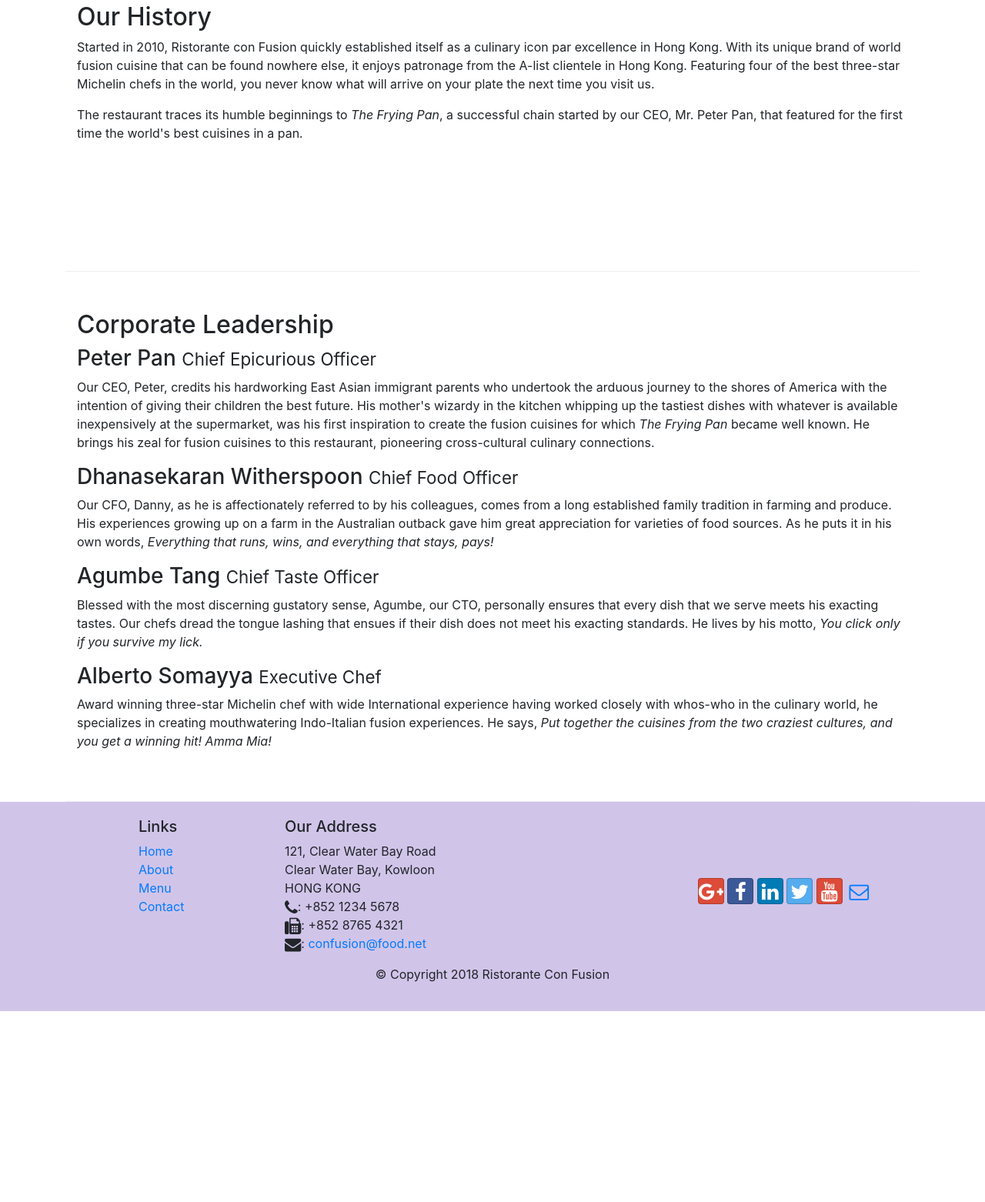
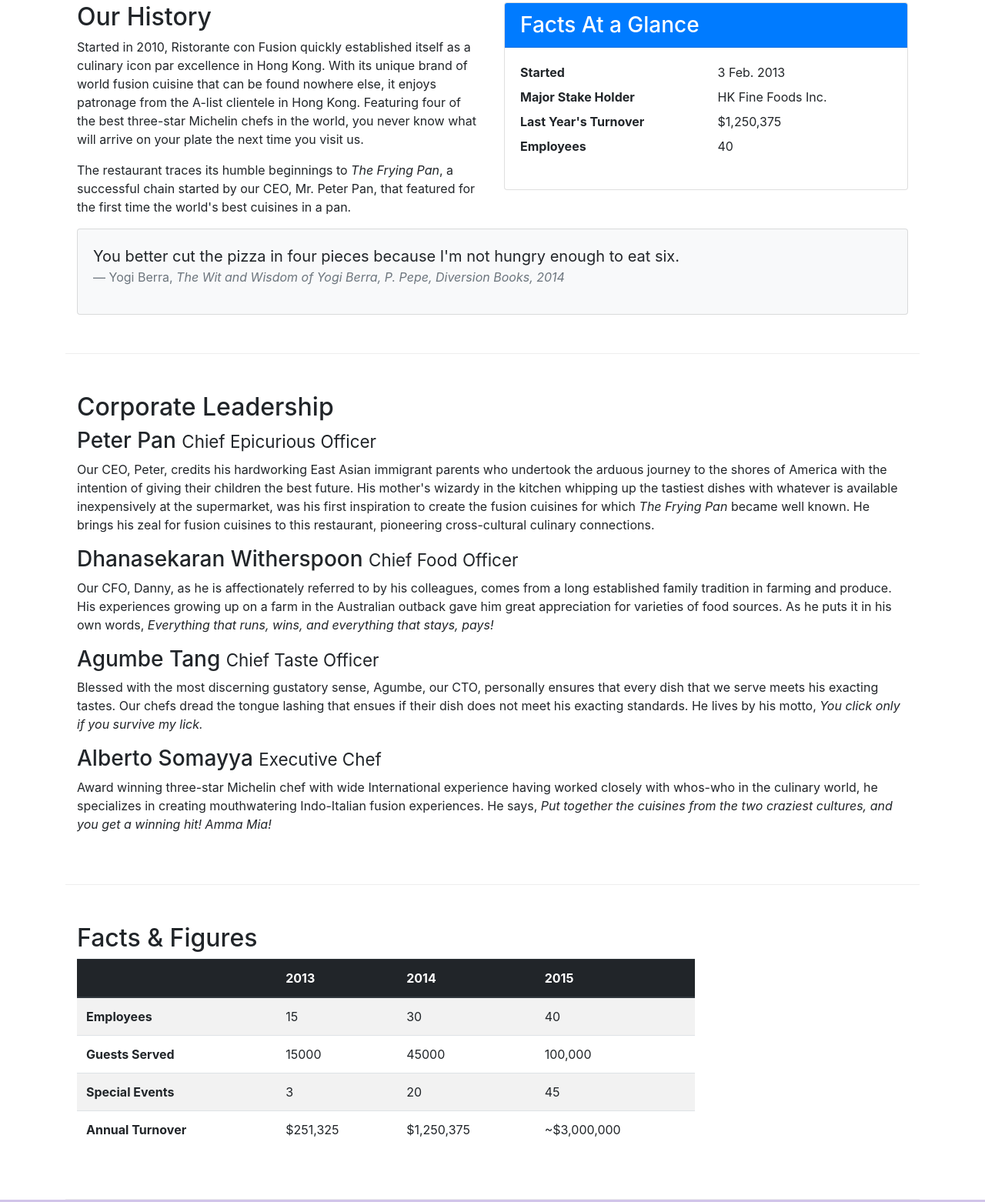
Before and after one commit to RubyDuong/Web, a website: page aboutus.html in a window 1280 px wide. Shown: the part 462-2024 px from the top of the page at 77% size. Before the commit the page ends 1776 px from the top, so only its background shows below. Drawn offline with nearby package versions, Linux system fonts and the light colour scheme.

Commit message:
Table and Cards

```diff
--- a/aboutus.html
+++ b/aboutus.html
@@ -41,8 +41,8 @@
                     <h1>Ristorante con Fusion</h1>
                     <p>We take inspiration from the World's best cuisines, and create a unique fusion experience. Our lipsmacking creations will tickle your culinary senses!</p>
                 </div>
-                <div class="col-12 col-sm">
-                    AAA
+                <div class="col-12 col-sm-6">
+
                 </div>
             </div>
         </div>
@@ -61,12 +61,40 @@
         </div>
 
         <div class="row row-content">
-            <div class="col-12 col-sm">
+            <div class="col-sm-6">
                 <h2>Our History</h2>
                 <p>Started in 2010, Ristorante con Fusion quickly established itself as a culinary icon par excellence in Hong Kong. With its unique brand of world fusion cuisine that can be found nowhere else, it enjoys patronage from the A-list clientele in Hong Kong.  Featuring four of the best three-star Michelin chefs in the world, you never know what will arrive on your plate the next time you visit us.</p>
                 <p>The restaurant traces its humble beginnings to <em>The Frying Pan</em>, a successful chain started by our CEO, Mr. Peter Pan, that featured for the first time the world's best cuisines in a pan.</p>
             </div>
-            <div>
+
+            <div class="col-12 col-sm-6">
+                <div class="card">
+                    <h3 class="card-header bg-primary text-white">Facts At a Glance</h3>
+                    <div class="card-body">
+                        <dl class="row">
+                            <dt class="col-6">Started</dt>
+                            <dd class="col-6">3 Feb. 2013</dd>
+                            <dt class="col-6">Major Stake Holder</dt>
+                            <dd class="col-6">HK Fine Foods Inc.</dd>
+                            <dt class="col-6">Last Year's Turnover</dt>
+                            <dd class="col-6">$1,250,375</dd>
+                            <dt class="col-6">Employees</dt>
+                            <dd class="col-6">40</dd>
+                        </dl>
+                    </div>
+                </div>
+            </div>
+            <div class="col-12">
+                <div class="card card-body bg-light">
+                    <blockquote class="blockquote">
+                        <p class="mb-0">You better cut the pizza in four pieces because
+                            I'm not hungry enough to eat six.</p>
+                        <footer class="blockquote-footer">Yogi Berra,
+                            <cite title="Source Title">The Wit and Wisdom of Yogi Berra,
+                            P. Pepe, Diversion Books, 2014</cite>
+                        </footer>
+                    </blockquote>
+                </div>
             </div>
         </div>
 
@@ -84,7 +112,52 @@
                 <p class="d-none d-sm-block">Award winning three-star Michelin chef with wide International experience having worked closely with whos-who in the culinary world, he specializes in creating mouthwatering Indo-Italian fusion experiences. He says, <em>Put together the cuisines from the two craziest cultures, and you get a winning hit! Amma Mia!</em></p>
             </div>
        </div>
+       <div class="row row-content">
+        <div class="col-12 col-sm-9">
+            <h2>Facts &amp; Figures</h2>
+            <div class="table-responsive">
+                    <table class="table table-striped">
+                        <thead class="thead-dark">
+                            <tr>
+                                <th>&nbsp;</th>
+                                <th>2013</th>
+                                <th>2014</th>
+                                <th>2015</th>
+                            </tr>
+                        </thead>
+                        <tbody>
+                            <tr>
+                                <th>Employees</th>
+                                <td>15</td>
+                                <td>30</td>
+                                <td>40</td>
+                            </tr>
+                            <tr>
+                                <th>Guests Served</th>
+                                <td>15000</td>
+                                <td>45000</td>
+                                <td>100,000</td>
+                            </tr>
+                            <tr>
+                                <th>Special Events</th>
+                                <td>3</td>
+                                <td>20</td>
+                                <td>45</td>
+                            </tr>
+                            <tr>
+                                <th>Annual Turnover</th>
+                                <td>$251,325</td>
+                                <td>$1,250,375</td>
+                                <td>~$3,000,000</td>
+                            </tr>
+                        </tbody>
+                    </table>
+                </div>
+        </div>
+        <div class="col-12 col-sm-3">
 
+        </div>
+        </div>
     </div>
 
     <footer class="footer">
```
